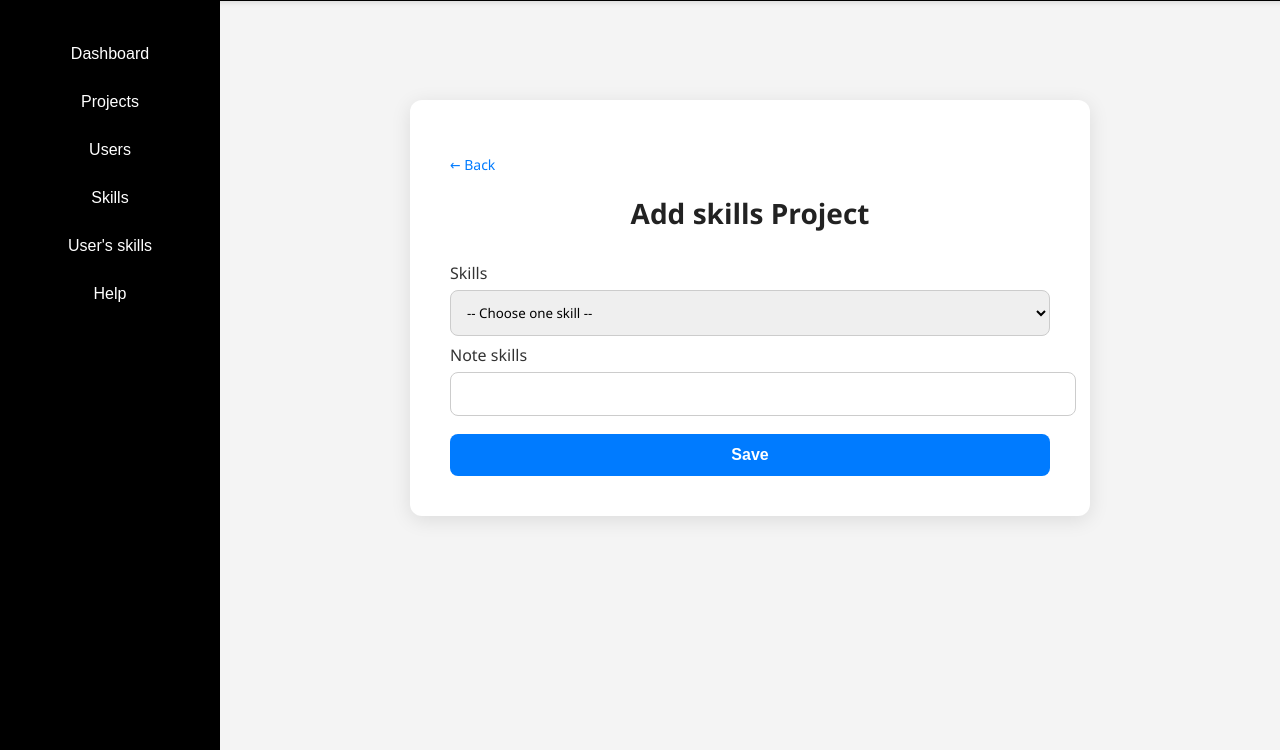
After one commit to manoawilliamson/TalentIA, a CodeIgniter 4 app: the page made by app/Views/projectskills/create.php in a window 1280 px wide. The commit adds this page. Shown: the part 50-800 px from the top of the page. Run offline with PHP 8.4 and a stand-in for CodeIgniter, Linux system fonts and the light colour scheme; the template is opened without the code that fills it, so the values that code supplies are empty; some libraries are stand-ins or nearby versions.

Commit message:
adding functionnality insert skills in project

```diff
--- a/app/Config/Routes.php
+++ b/app/Config/Routes.php
@@ -39,6 +39,12 @@ $routes->group('projects',['filter' => 'auth'], function($routes) {
     $routes->get('fiche/(:num)', 'ProjectController::detail/$1'); // Handle project deletion
     $routes->get('download/(:segment)', 'ProjectController::download/$1');
 });
+
+$routes->group('projectskills', ['filter' => 'auth'], function($routes) {;
+    $routes->get('create/(:num)', 'ProjectSkillsController::index/$1');
+    $routes->post('store', 'ProjectSkillsController::store');
+});
+
 
 $routes->group('user_skills',['filter' => 'auth'], function($routes) {
     try{
--- /dev/null
+++ b/app/Views/projectskills/create.php
@@ -0,0 +1,119 @@
+<?= $this->extend('layout') ?>
+<?= $this->section('content') ?>
+
+<style>
+    .form-container {
+        max-width: 600px;
+        margin: 50px auto;
+        padding: 40px;
+        background-color: #ffffff;
+        border-radius: 12px;
+        box-shadow: 0 4px 20px rgba(0, 0, 0, 0.1);
+        font-family: 'Segoe UI', Tahoma, Geneva, Verdana, sans-serif;
+    }
+
+    .form-container h1 {
+        text-align: center;
+        color: #222;
+        font-size: 28px;
+        margin-bottom: 30px;
+    }
+
+    .form-container label {
+        display: block;
+        margin-bottom: 6px;
+        color: #333;
+        font-weight: 500;
+    }
+
+    .form-container input[type="text"],
+    .form-container input[type="date"],
+    .form-container input[type="file"],
+    .form-container select {
+        width: 100%;
+        padding: 12px;
+        margin-bottom: 8px;
+        border: 1px solid #ccc;
+        border-radius: 8px;
+        transition: border-color 0.3s;
+        font-family: inherit;
+    }
+
+    .form-container input:focus,
+    .form-container select:focus {
+        border-color: #007bff;
+        outline: none;
+    }
+
+    .error-message {
+        color: red;
+        font-size: 13px;
+        margin-bottom: 10px;
+        display: block;
+    }
+
+    .form-container button {
+        width: 100%;
+        padding: 12px;
+        background-color: #007bff;
+        color: white;
+        border: none;
+        border-radius: 8px;
+        font-size: 16px;
+        font-weight: bold;
+        cursor: pointer;
+        transition: background-color 0.3s;
+        margin-top: 10px;
+    }
+
+    .form-container button:hover {
+        background-color: #0056b3;
+    }
+
+    .form-container a {
+        display: inline-block;
+        margin-top: 15px;
+        color: #007bff;
+        text-decoration: none;
+        font-size: 14px;
+    }
+
+    .form-container a:hover {
+        text-decoration: underline;
+    }
+</style>
+
+<div class="form-container">
+    <a href="<?= base_url('projects') ?>">← Back</a>
+    <h1>Add skills Project</h1>
+
+    <?php if (isset($error)) : ?>
+        <span class="error-message"><?= $error ?></span>
+    <?php endif; ?>
+
+    <form action="<?= base_url('projectskills/store') ?>" method="post">
+        <input type="hidden" name="id" value="<?= esc($projectId) ?>" readonly>
+
+        <label for="idskills">Skills</label>
+        <select name="idskills" id="idskills" required>
+            <option value="">-- Choose one skill --</option>
+            <?php foreach ($skills as $skill) : ?>
+                <option value="<?= esc($skill['id']) ?>"><?= esc($skill['name']) ?></option>
+            <?php endforeach; ?>
+        </select>
+        <?php if (isset($validation) && $validation->getError('idskills')) : ?>
+            <span class="error-message"><?= $validation->getError('idskills') ?></span>
+        <?php endif; ?>
+
+        <label>Note skills</label>
+        <input type="text" name="noteskills">
+        <?php if (isset($validation) && $validation->getError('noteskills')) : ?>
+            <span class="error-message"><?= $validation->getError('noteskills') ?></span>
+        <?php endif; ?>
+        <button type="submit">Save</button>
+    </form>
+</div>
+
+
+
+<?= $this->endSection() ?>
```
Also changed, not shown: app/Controllers/ProjectController.php (+5 -3 lines), app/Controllers/ProjectSkillsController.php (added, +83 -0 lines), app/Models/ProjectModel.php (+21 -25 lines), app/Models/ProjectSkillsModel.php (added, +11 -0 lines), app/Models/V_projectskillsModel.php (added, +36 -0 lines), app/Views/projects/fiche.php (+11 -1 lines).
